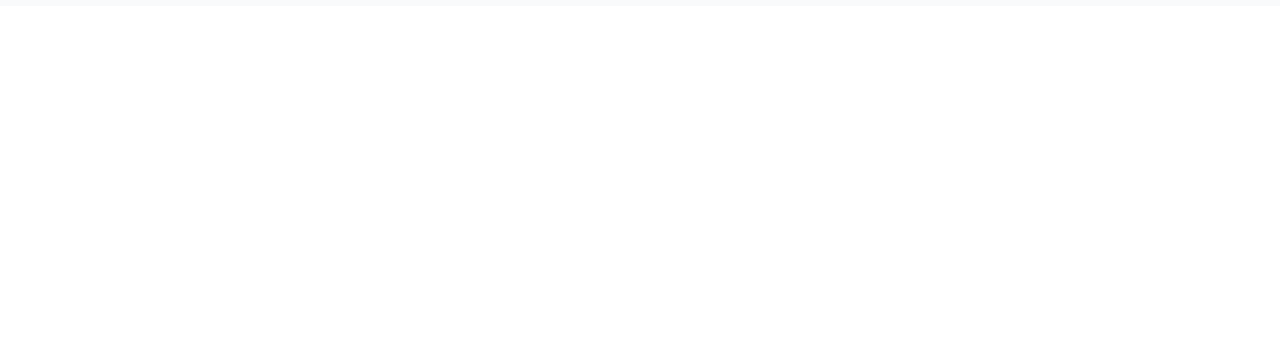
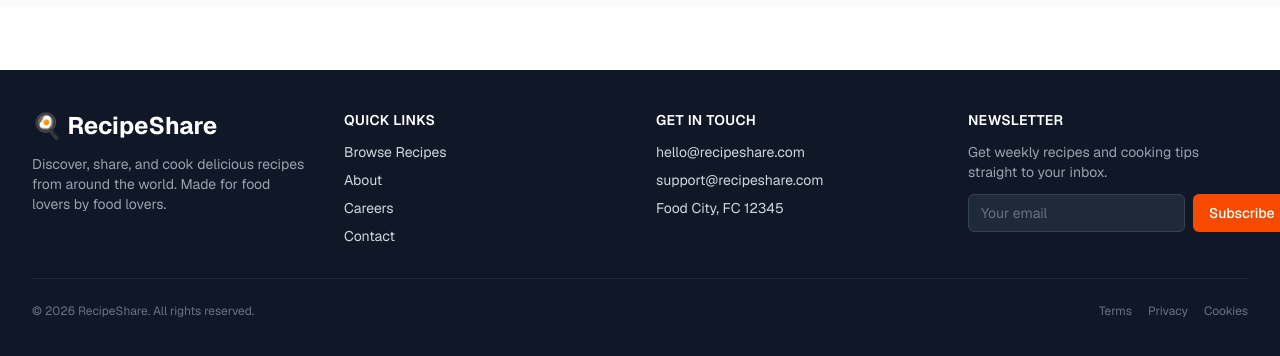
Before and after one commit to DaphneDana/Web-development, a Next.js app: page / in a window 1280 px wide. Shown: the part 1214-1570 px from the top of the page. Before the commit the page ends 1220 px from the top, so only its background shows below. Built offline with nearby package versions, Linux system fonts and the light colour scheme.

Commit message:
added the footer to the layout

```diff
--- a/app/layout.tsx
+++ b/app/layout.tsx
@@ -1,6 +1,7 @@
 import type { Metadata } from "next";
 import { Geist, Geist_Mono } from "next/font/google";
 import "./globals.css";
+import Footer from "@/components/Footer";
 
 const geistSans = Geist({
   variable: "--font-geist-sans",
@@ -14,7 +15,8 @@
 
 export const metadata: Metadata = {
   title: "RecipeShare - Discover and Share Amazing Recipes",
-  description: "A community platform for sharing and discovering delicious recipes. Browse our collection of recipes from breakfast to dessert!",
+  description:
+    "A community platform for sharing and discovering delicious recipes. Browse our collection of recipes from breakfast to dessert!",
 };
 
 export default function RootLayout({
@@ -27,7 +29,10 @@
       <body
         className={`${geistSans.variable} ${geistMono.variable} antialiased`}
       >
-        {children}
+        <div className="flex min-h-screen flex-col">
+          <main className="flex-1">{children}</main>
+          <Footer />
+        </div>
       </body>
     </html>
   );
```
